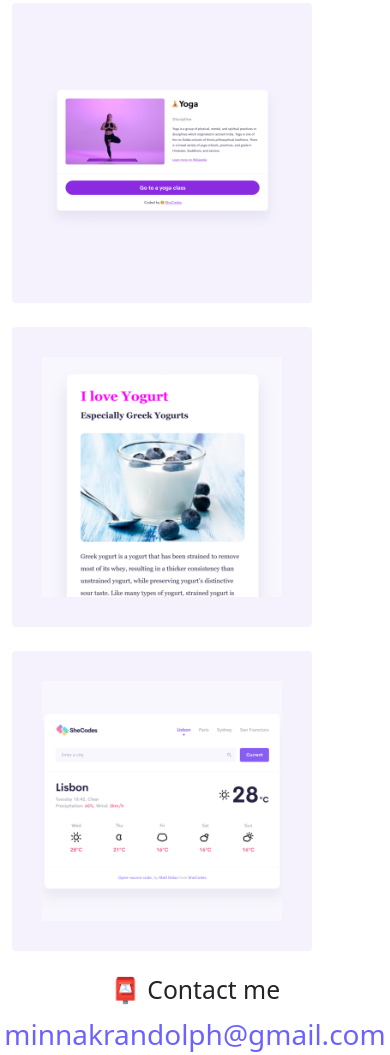
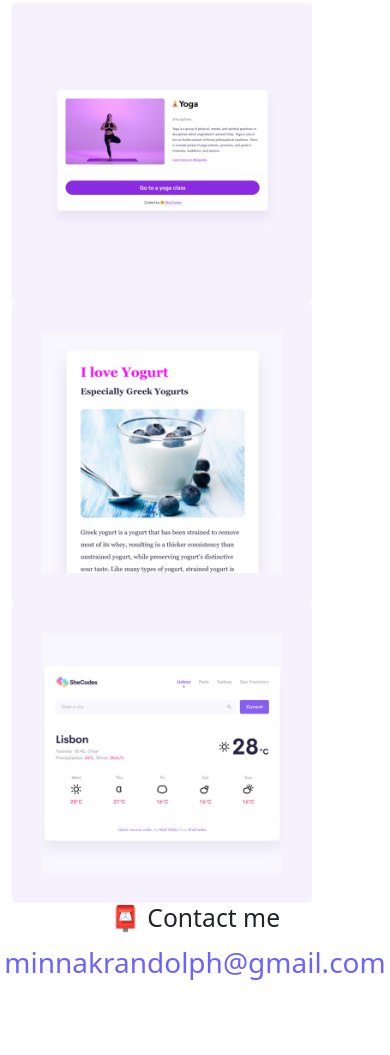
Before and after one commit to Minna-K-Randolph/SEO-week-3-homework-8.27.23, a plain HTML site: page about.html in a window 390 px wide. Shown: the part 334-1389 px from the top of the page. After the commit the page ends 1317 px from the top, so only its background shows below. Drawn offline with nearby package versions, Linux system fonts and the light colour scheme.

Commit message:
Update about.html

```diff
--- a/about.html
+++ b/about.html
@@ -54,15 +54,15 @@
     </div>
     <div class="container">
       <div class="row">
-        <div class="col-sm-4 mb-4">
+        <div class="col-sm-4">
    <img class="yoga" src="images/yoga.png" class="img-fluid p-2 shadow rounded" />
         </div>
 
-        <div class="col-sm-4 mb-4">
+        <div class="col-sm-4">
       <img class="yogurt" src="images/yogurt.png" class="img-fluid p-2 shadow rounded" />
         </div>
 
-      <div class="col-sm-4 mb-4">
+      <div class="col-sm-4">
           <img class="weather" src="images/weather.png" class="img-fluid p-2 shadow rounded" />
           </div>
         </div>
```
